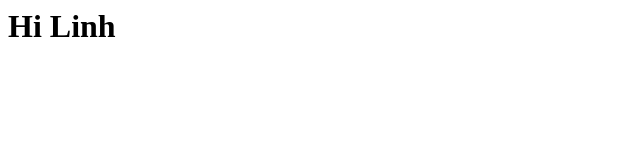
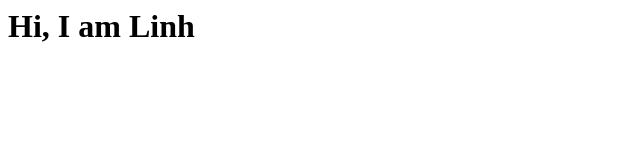
Before and after one commit to KhanhLinh20/test, a plain HTML site: page index.html in a window 1280 px wide. Shown: the whole page, without its empty margins (0-640 px from the left). Drawn offline with Linux system fonts and the light colour scheme.

Commit message:
Update index.html

```diff
--- a/index.html
+++ b/index.html
@@ -1 +1 @@
-<h1>Hi Linh</h1>
+<h1>Hi, I am Linh</h1>
```
